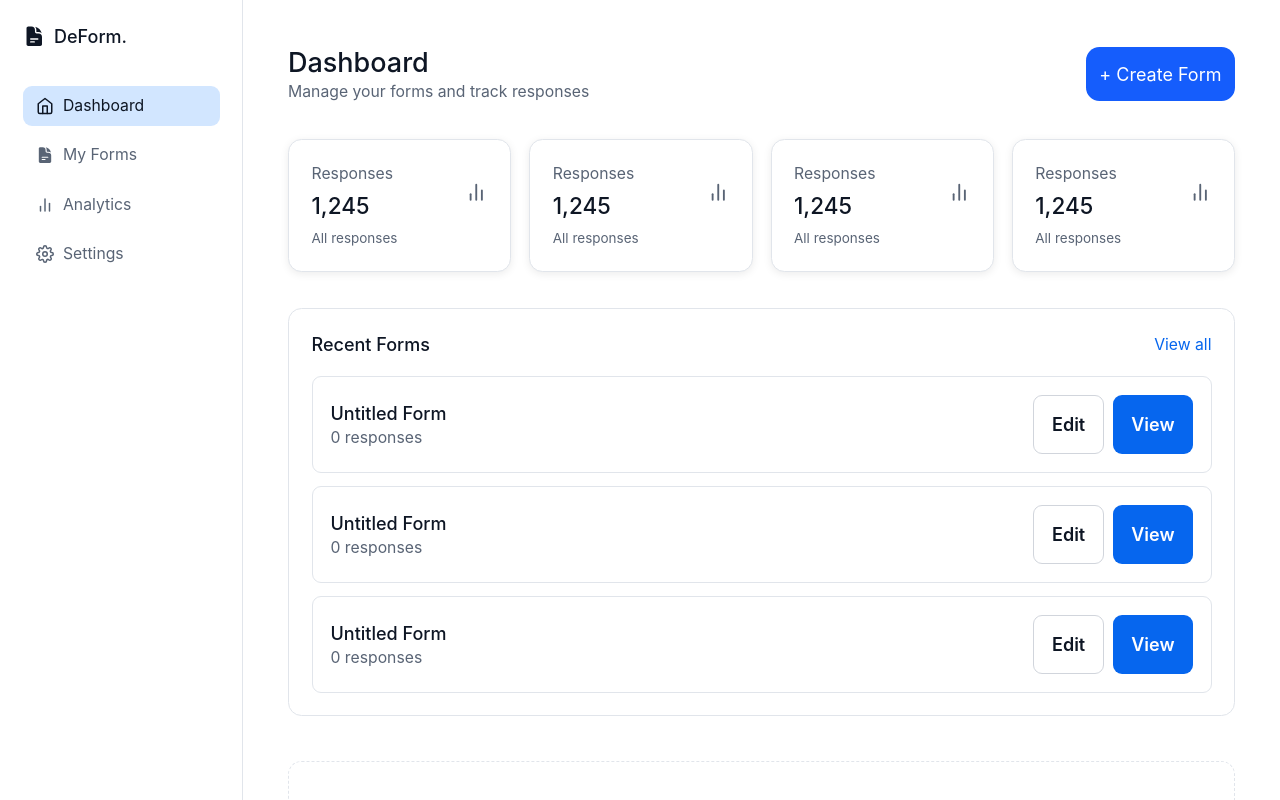
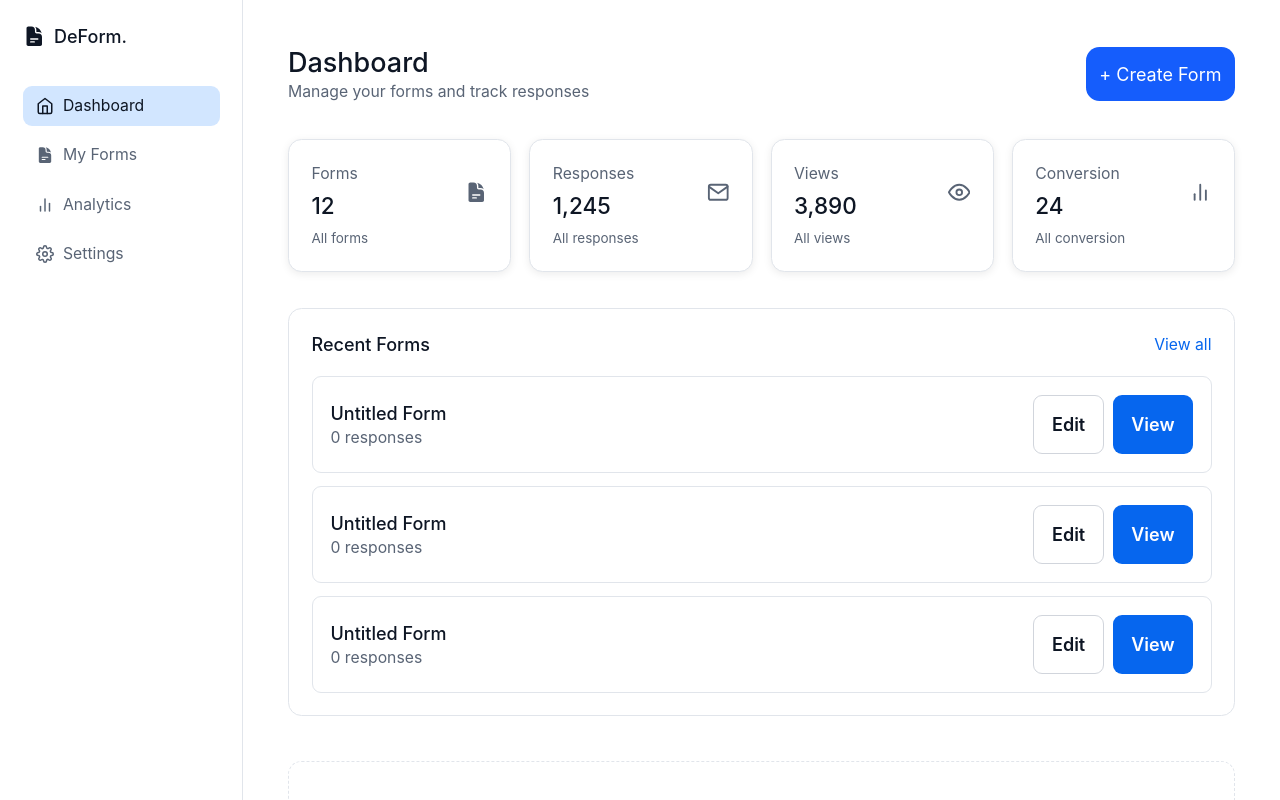
Before and after one commit to MasterIfeanyi/DeForm, a Next.js app: page /dashboard in a window 1280 px wide. Shown: the top 800 px of the page. Built offline with nearby package versions, Linux system fonts and the light colour scheme; no server answers.

Commit message:
create statCard for dashboard

```diff
--- /dev/null
+++ b/src/app/api/dashboard/route.js
@@ -0,0 +1,22 @@
+import { NextResponse } from 'next/server';
+import { getServerSession } from 'next-auth';
+import prisma from '@/lib/prisma';
+
+export async function GET(req) {
+  const session = await getServerSession();
+  if (!session) return NextResponse.json({ error: 'Unauthorized' }, { status: 401 });
+
+  const userId = session.user.id;
+
+  const [forms, responses] = await Promise.all([
+    prisma.form.count({ where: { userId } }),
+    prisma.response.count({ where: { form: { userId } } }),
+  ]);
+
+  return NextResponse.json({
+    forms:      { total: forms     },
+    responses:  { total: responses },
+    views:      { total: 0         }, // add later
+    conversion: { rate: 0          }, // add later
+  });
+}
--- a/src/app/dashboard/page.js
+++ b/src/app/dashboard/page.js
@@ -1,6 +1,6 @@
 'use client'
 
-import React from 'react'
+import React, {useMemo} from 'react'
 import Link from 'next/link'
 import { Button } from '@/components/ui'
 import Icon from '@/icons/Icon'
@@ -8,8 +8,24 @@ import { usePathname } from "next/navigation";
 import NavLink from '../_components/NavLink'
 import StatCard from '../_components/StatCard'
 import { signOut } from 'next-auth/react';
+import { getNestedValue } from '@/utils/fx'
+
+const STATS_CONFIG = [
+  { key: 'forms',      title: 'Forms',      icon: 'document',  path: 'forms.total'     },
+  { key: 'responses',  title: 'Responses',  icon: 'email',     path: 'responses.total' },
+  { key: 'views',      title: 'Views',      icon: 'eye',       path: 'views.total'     },
+  { key: 'conversion', title: 'Conversion', icon: 'chart',     path: 'conversion.rate' },
+];
+
+const dashboardMetrics = {
+  forms:      { total: 12   },
+  responses:  { total: 1245 },
+  views:      { total: 3890 },
+  conversion: { rate: 24    },
+};
 
 export default function Dashboard() {
+
 
   const navItems = [
     { href: "/dashboard", label: "Dashboard", icon: "home" },
@@ -17,6 +33,15 @@ export default function Dashboard() {
     { href: "/analytics", label: "Analytics", icon: "chart" },
     { href: "/settings", label: "Settings", icon: "settings" },
   ];
+
+  const stats = useMemo(() => {
+  return STATS_CONFIG.map(stat => ({
+    title: stat.title,
+    value: getNestedValue(dashboardMetrics, stat.path)?.toLocaleString() || '0',
+    icon: <Icon name={stat.icon} className="w-5 h-5" />,
+    subtitle: `All ${stat.title.toLowerCase()}`,
+  }));
+}, []);
 
 
   return (
@@ -66,16 +91,8 @@ export default function Dashboard() {
 
         {/* Stats */}
         <div className="grid grid-cols-1 sm:grid-cols-2 lg:grid-cols-4 gap-4 mb-8">
-          {["Forms", "Responses", "Views", "Conversion"].map((item, i) => (
-
-
-            <StatCard
-              key={i}
-              title="Responses"
-              value="1,245"
-              icon="chart"
-              subtitle="All responses"
-            />
+          {stats.map((stat, i) => (
+            <StatCard key={i} {...stat} />
           ))}
         </div>
 
--- a/src/middleware.js
+++ b/src/middleware.js
@@ -19,7 +19,7 @@ export async function middleware(request) {
   }
 
   // Protected route logic...
-  const protectedPaths = ['/playground', '/getting-started'];
+  const protectedPaths = ['/playground', '/getting-started', '/forms', '/analytics', '/settings', '/builder'];
   const isProtected = protectedPaths.some((path) => pathname.startsWith(path));
 
   if (isProtected && !token) {
--- /dev/null
+++ b/src/utils/fx.js
@@ -0,0 +1,3 @@
+export function getNestedValue(obj, path) {
+  return path.split('.').reduce((acc, key) => acc?.[key], obj);
+}
```
